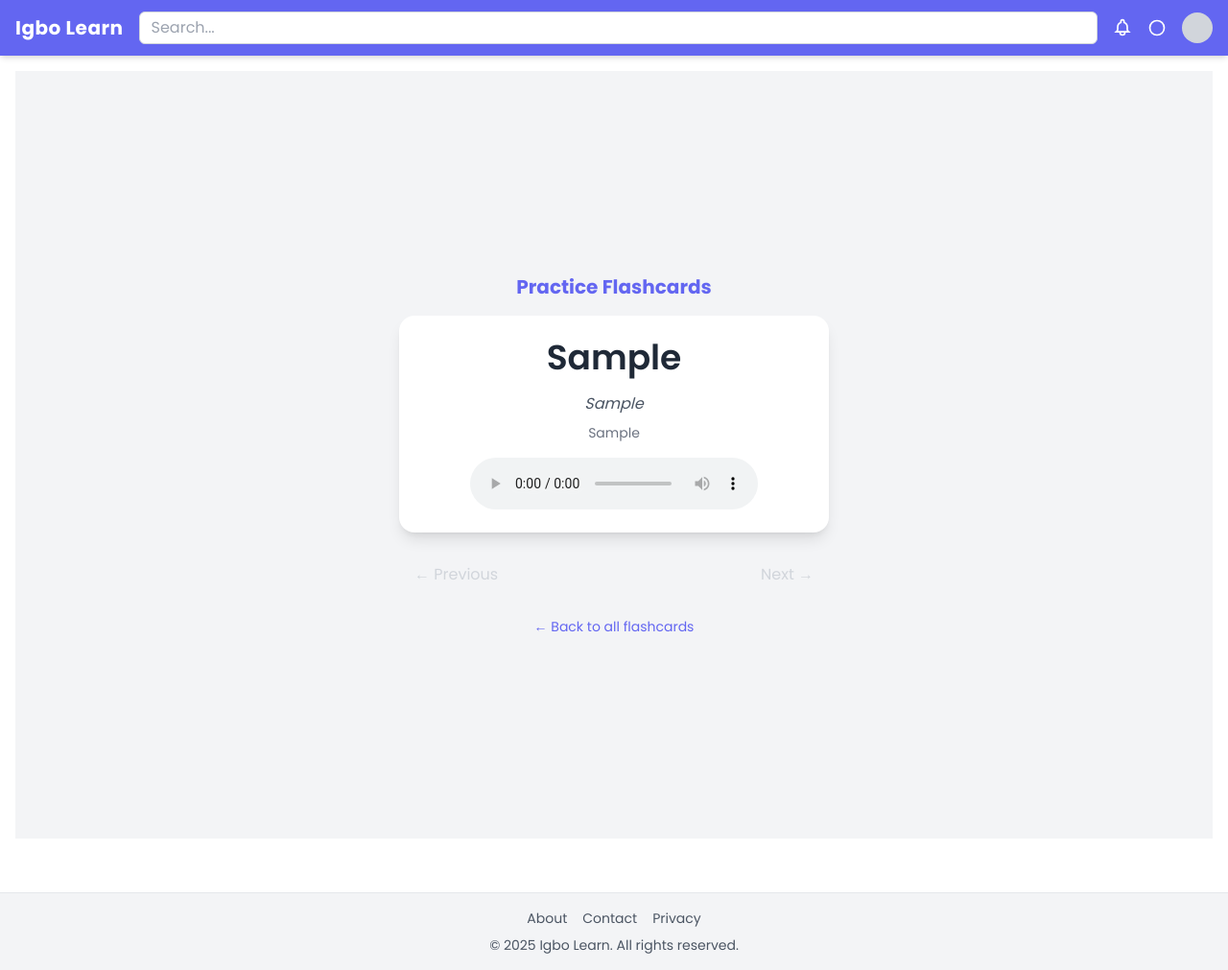
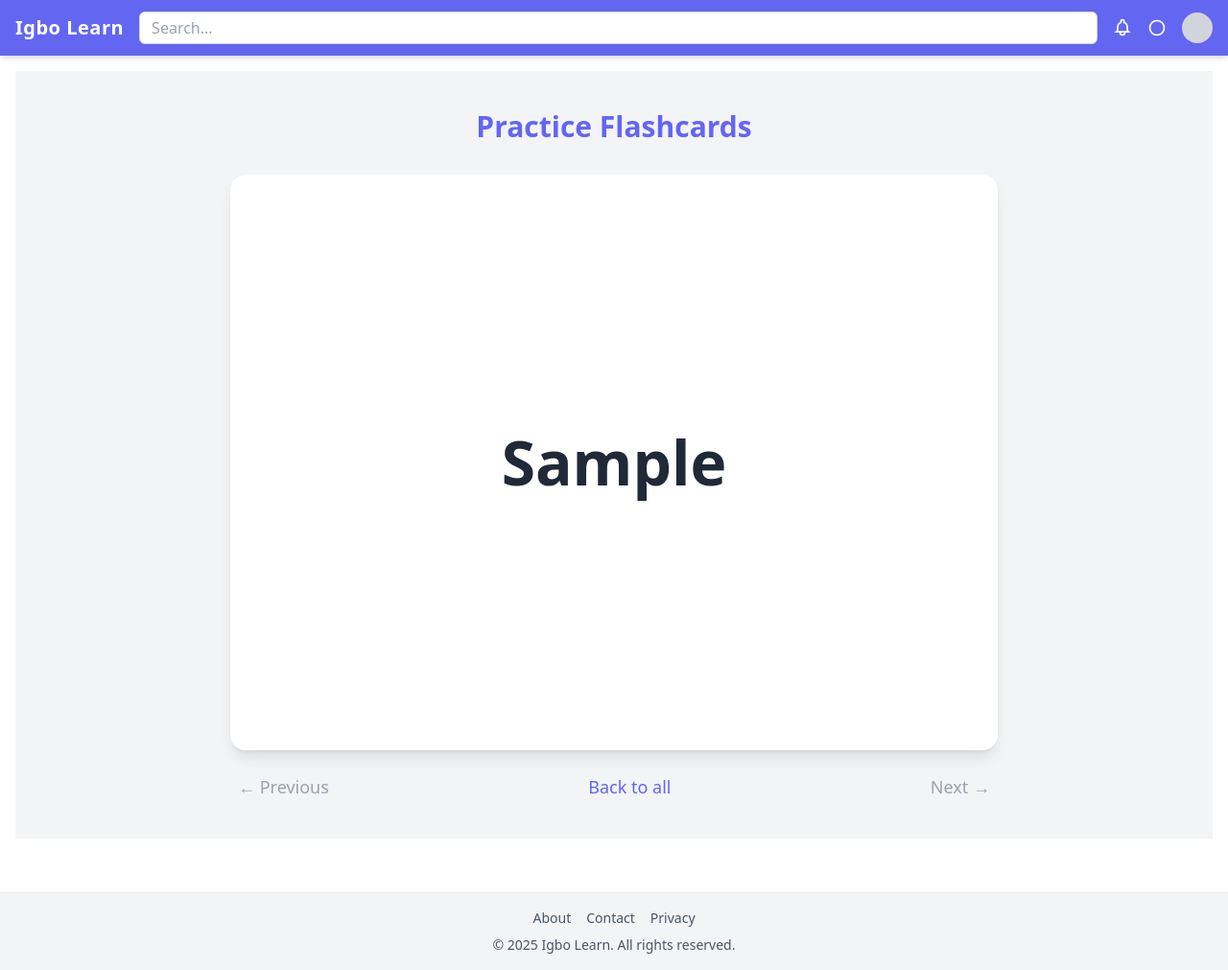
Before and after one commit to inwosu11/igbo_learn, a Django app: page /flashcards/practice/ in a window 1280 px wide. Shown: the whole page at 96% size. Run offline with Django 4.2, Linux system fonts and the light colour scheme; tables that the repository leaves empty hold one stand-in row (values such as "Sample post"); style sheets or scripts are compiled from the project's sources; some libraries are stand-ins or nearby versions.

Commit message:
feat: enhance flashcard practice layout with improved styling and 3D flip effect

```diff
--- a/vocab/templates/base.html
+++ b/vocab/templates/base.html
@@ -5,8 +5,10 @@
         <meta charset="UTF-8" />
         <meta name="viewport" content="width=device-width, initial-scale=1.0" />
         <title>{% block title %}Igbo Learn{% endblock %}</title>
+        <script src="https://cdn.tailwindcss.com"></script>
         <link href="https://fonts.googleapis.com/css2?family=Poppins:wght@400;600;700&display=swap" rel="stylesheet">
         <link href="{% static 'css/output.css' %}" rel="stylesheet" />
+        <link href="{% static 'css/main.css' %}" rel="stylesheet">
     </head>
     <body class="font-sans bg-white text-gray-800">
 
--- a/vocab/templates/vocab/flashcard_practice.html
+++ b/vocab/templates/vocab/flashcard_practice.html
@@ -1,43 +1,164 @@
 {% extends 'base.html' %}
 {% block content %}
-<div class="min-h-screen flex flex-col justify-center items-center  bg-gray-100 px-4 py-12">
-    <h2 class="text-xl font-bold mb-4 text-primary">Practice Flashcards</h2>
-    <div class="w-full max-w-md bg-white rounded-2xl shadow-lg p-6 text-center relative">
+<main class="min-h-screen flex flex-col items-center justify-center bg-gray-100 p-4">
+  <h2 class="text-3xl font-bold mb-8 text-primary text-center">
+    Practice Flashcards
+  </h2>
 
-
-        <div class="text-4xl font-semibold text-gray-800 mb-4">
+  <!-- 🎴 Flashcard Container -->
+  <div
+    id="flash-card"
+    class="
+      w-full max-w-[800px] h-[600px]
+      bg-white rounded-2xl shadow-lg
+      relative perspective
+    "
+  >
+    <!-- 🔄 Inner Flipper -->
+    <div
+      id="flip-inner"
+      class="
+        w-full h-full
+        relative transform-style-3d
+        transition-transform duration-500
+        cursor-pointer
+      "
+      onclick="document.getElementById('flip-inner').classList.toggle('flipped')"
+    >
+      <!-- 🃏 Front Face -->
+      <div class="absolute inset-0 backface-hidden flex items-center justify-center">
+        <span class="text-[4rem] font-bold text-gray-800">
           {{ word.word }}
-        </div>
-        <div class="text-md italic text-gray-600 mb-2">
-            {{ word.meaning }}
-        </div>
-        <div class="text-sm text-gray-500">{{ word.example_sentence }} </div>
-
-        {% if word.sound_file %}
-      <audio controls class="mt-4 mx-auto">
-        <source src="{{ word.sound_file.url }}" type="audio/mpeg">
-      </audio>
-    {% endif %}
+        </span>
       </div>
 
-  <div class="flex justify-between w-full max-w-md mt-6">
+      <!-- 🂠 Back Face -->
+      <div class="absolute inset-0 backface-hidden rotate-y-100 flex flex-col items-center justify-center p-8 rounded-2xl">
+        <p class="text-[3rem] italic text-gray-700 mb-4">
+          {{ word.meaning }}
+        </p>
+        <p class="text-[1.5rem] text-gray-600 text-center">
+          {{ word.example_sentence }}
+        </p>
+      </div>
+    </div>
+  </div>
+
+  <!-- ◀️ NAVIGATION ▶️ -->
+  <div class="flex w-full max-w-[800px] justify-between mt-6 px-2">
     {% if has_prev %}
-    <a href="{% url 'practice_flashcards' %}?index={{index|add:'-1'}}"class="bg-gray-300 hover:bg-gray-400 text-gray-800 font-semibold py-2 px-4 rounded-lg">
+      <a href="?index={{ index|add:'-1' }}"
+         class="text-lg text-gray-700 hover:underline">
         ← Previous
       </a>
     {% else %}
-      <span class="py-2 px-4 text-gray-300">← Previous</span>
+      <span class="text-lg text-gray-400">← Previous</span>
     {% endif %}
 
+    <a href="{% url 'flashcards' %}"
+       class="text-lg text-primary hover:underline">
+      Back to all
+    </a>
+
     {% if has_next %}
-    <a href="{% url 'practice_flashcards' %}?index={{index|add:'1'}}"class="bg-indigo-500 hover:bg-indigo-600 text-white font-semibold py-2 px-4 rounded-lg">
+      <a href="?index={{ index|add:'1' }}"
+         class="text-lg text-gray-700 hover:underline">
         Next →
       </a>
     {% else %}
-      <span class="py-2 px-4 text-gray-300">Next →</span>
+      <span class="text-lg text-gray-400">Next →</span>
     {% endif %}
   </div>
+</main>
 
-<a href="{% url 'flashcards' %}" class="text-sm text-primary mt-6 hover:underline">← Back to all flashcards</a>
+<!-- Utility CSS for 3D flip -->
+<style>
+  .perspective            { perspective: 1000px; }
+  .transform-style-3d     { transform-style: preserve-3d; }
+  .backface-hidden        { backface-visibility: hidden; }
+  .rotate-y-100           { transform: rotateY(180deg); }
+  .flipped                { transform: rotateY(180deg); }
+</style>
+{% endblock %}
+{% comment %} {% extends 'base.html' %}
+{% block content %}
+<main style="
+    display: flex;
+    flex-direction: column;
+    align-items: center;
+    justify-content: center;
+    height: 100vh;
+    background: #eee;
+    margin: 0;
+  ">
+  <!-- DEBUG CARD: now 800×600 -->
+  <div
+    id="debug-card"
+    style="
+      width: 800px;
+      height: 600px;
+      background: white;
+      border: 4px solid red;
+      border-radius: 12px;
+      perspective: 1000px;
+      position: relative;
+      margin-bottom: 24px;
+    "
+  >
+    <div
+      id="flip-inner"
+      style="
+        width: 100%;
+        height: 100%;
+        transform-style: preserve-3d;
+        transition: transform 0.6s;
+        position: relative;
+        cursor: pointer;
+      "
+      onclick="this.style.transform =
+        this.style.transform === 'rotateY(180deg)'
+          ? ''
+          : 'rotateY(180deg)';"
+    >
+      <!-- FRONT (4rem text) -->
+      <div
+        style="
+          position: absolute;
+          top: 0; right: 0; bottom: 0; left: 0;
+          backface-visibility: hidden;
+          display: flex;
+          align-items: center;
+          justify-content: center;
+        "
+      >
+        <span style="font-size: 4rem; font-weight: bold;">FRONT</span>
       </div>
-{% endblock %}
+      <!-- BACK (4rem text) -->
+      <div
+        style="
+          position: absolute;
+          top: 0; right: 0; bottom: 0; left: 0;
+          backface-visibility: hidden;
+          transform: rotateY(180deg);
+          display: flex;
+          align-items: center;
+          justify-content: center;
+        "
+      >
+        <span style="font-size: 4rem; font-weight: bold;">BACK</span>
+      </div>
+    </div>
+  </div>
+
+  <!-- DEBUG NAV: width 800px -->
+  <div style="
+      display: flex;
+      width: 800px;
+      justify-content: space-between;
+      font-size: 1.25rem;
+    ">
+    <button>← Prev</button>
+    <button>Next →</button>
+  </div>
+</main>
+{% endblock %} {% endcomment %}
```
Lines whose indentation alone changed are shown as unchanged.
